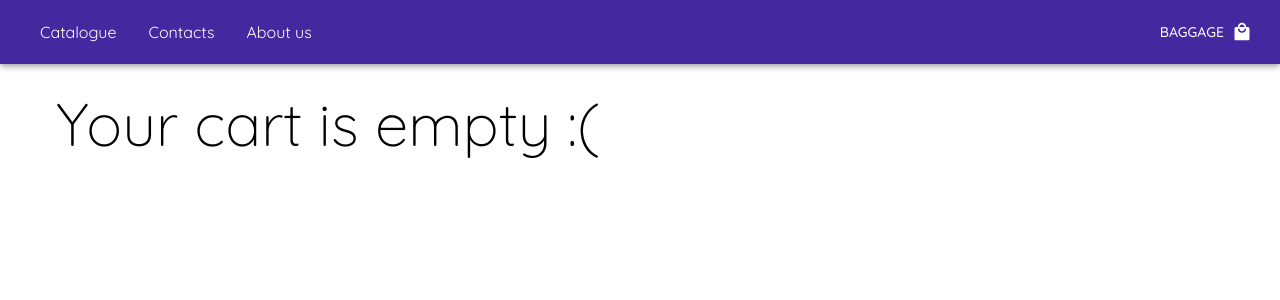
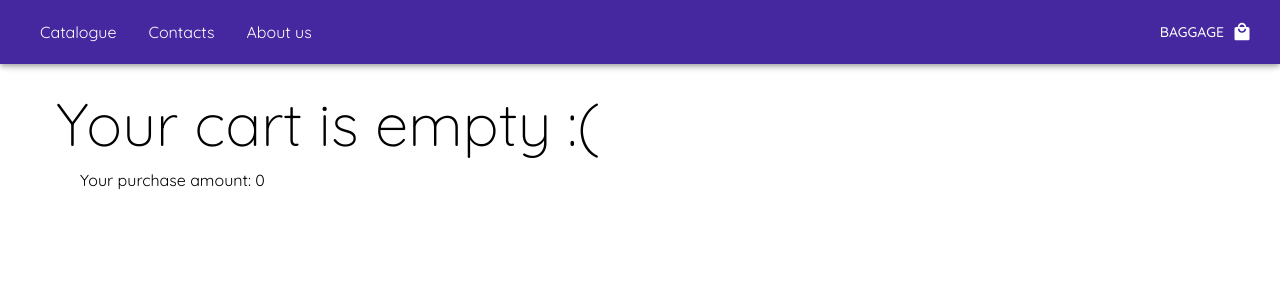
Before and after one commit to TheRebellionDreamer/Book-store, a React (Create React App) app: page /baggage in a window 1280 px wide. Shown: the top 300 px of the page. Built offline with nearby package versions, Linux system fonts and the light colour scheme.

Commit message:
Display of the total cost of purchases in the shopping basket

```diff
--- a/src/components/CatalogueItem.component.tsx
+++ b/src/components/CatalogueItem.component.tsx
@@ -14,6 +14,7 @@ import { useDispatch } from "react-redux";
 import { IGood } from "../data/goods.data";
 import { useTypedSelector } from "../hooks/typed-selector.hook";
 import { shopListActions } from "../store/reducers/shopListReducer.reducer";
+import { sumActions } from "../store/reducers/sumReducer.reducer";
 
 const useStyles = makeStyles({
   root: {
@@ -39,9 +40,7 @@ const useStyles = makeStyles({
     display: "flex",
     justifyContent: "flex-end",
   },
-  button: {
-
-  }
+  button: {},
 });
 
 export const CatalogueItem: React.FC<IGood> = ({
@@ -54,6 +53,7 @@ export const CatalogueItem: React.FC<IGood> = ({
 }): JSX.Element => {
   const classes = useStyles();
   const shopList = useTypedSelector((state) => state);
+  const sumOfCost = useTypedSelector((state) => state);
   const dispatch = useDispatch();
 
   const addInBag = (): void => {
@@ -65,7 +65,9 @@ export const CatalogueItem: React.FC<IGood> = ({
       price,
     };
     dispatch({ type: shopListActions.ADD_ITEM, payload: payload });
+    dispatch({type: sumActions.ADD_TO_THE_SUM, payload: payload.price})
     console.log(shopList.shopList);
+    console.log(sumOfCost.sumCost.totalCost)
   };
 
   return (
@@ -88,7 +90,7 @@ export const CatalogueItem: React.FC<IGood> = ({
           <Button
             color="secondary"
             variant="contained"
-            endIcon={<ShoppingBasketIcon fontSize="large"/>}
+            endIcon={<ShoppingBasketIcon fontSize="large" />}
             onClick={addInBag}
           >
             Buy
--- a/src/pages/Baggage.page.tsx
+++ b/src/pages/Baggage.page.tsx
@@ -1,20 +1,24 @@
-import { Container, Divider, List, Typography, makeStyles } from "@material-ui/core";
+import {
+  Container,
+  Divider,
+  List,
+  Typography,
+  makeStyles,
+} from "@material-ui/core";
 import React from "react";
 import { BaggageItem } from "../components/BaggageItem.component";
 import { useTypedSelector } from "../hooks/typed-selector.hook";
 
 const useStyle = makeStyles({
   container: {
-    marginTop: "5rem"
-  }
-})
+    marginTop: "5rem",
+  },
+});
 
 export const Baggage: React.FC = (): JSX.Element => {
-  // const totalCost: number = (price: number, count: number): number => {
-
-  // }
-  const classes = useStyle()
+  const classes = useStyle();
   const itemsInBag = useTypedSelector((state) => state.shopList);
+  const summaryOfCost = useTypedSelector((state) => state.sumCost);
   return (
     <Container className={classes.container}>
       <List>
@@ -29,6 +33,9 @@ export const Baggage: React.FC = (): JSX.Element => {
           ))
         )}
       </List>
+      <Container>
+        <Typography>Your purchase amount: {summaryOfCost.totalCost}</Typography>
+      </Container>
     </Container>
   );
 };
--- a/src/store/reducers/rootReducer.reducer.ts
+++ b/src/store/reducers/rootReducer.reducer.ts
@@ -1,8 +1,10 @@
 import { combineReducers } from "redux";
 import { shopListReducer } from "./shopListReducer.reducer";
+import { sumReducer } from "./sumReducer.reducer"
 
 export const rootReducer = combineReducers({
-  shopList: shopListReducer
+  shopList: shopListReducer,
+  sumCost: sumReducer,
 })
 
 export type RootState = ReturnType<typeof rootReducer>
--- a/src/store/reducers/sumReducer.reducer.ts
+++ b/src/store/reducers/sumReducer.reducer.ts
@@ -17,7 +17,7 @@ export interface DEDUCT_FROM_THE_SUM {
   payload: number;
 }
 
-const initialState: sumState = {
+export const initialState: sumState = {
   totalCost: 0,
 };
 
```
